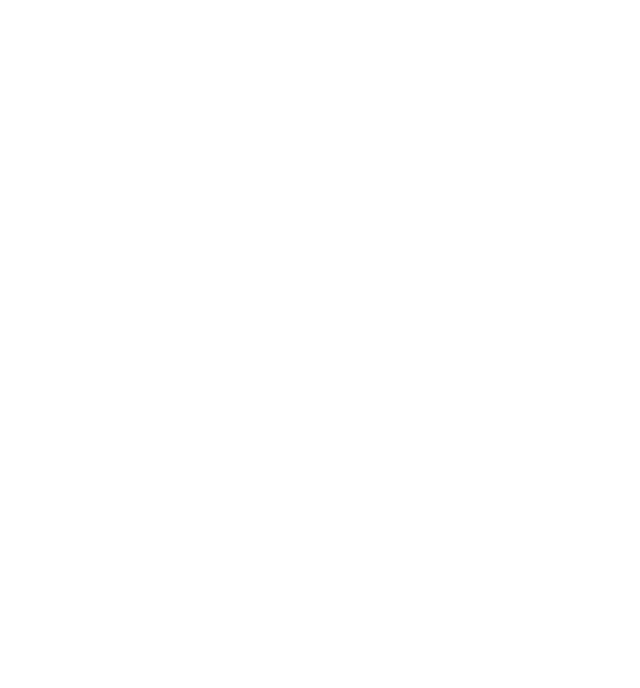
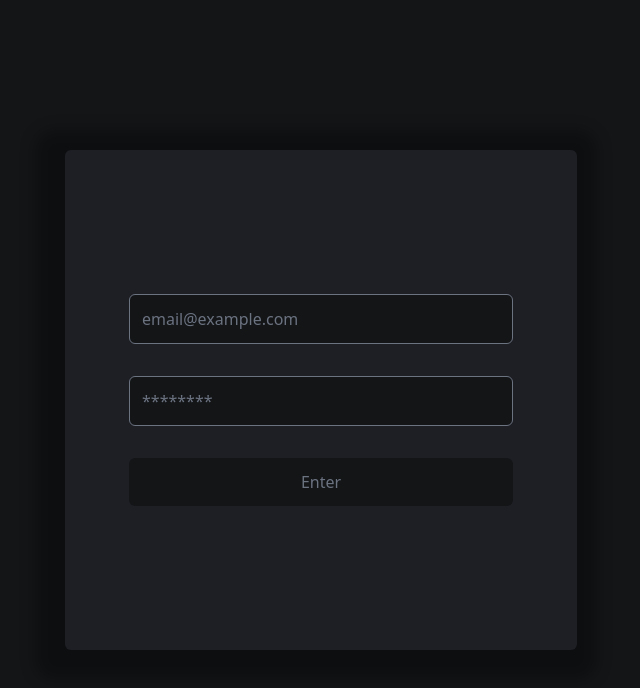
Before and after one commit to KalmonJ/chat, a Next.js app: page / in a window 1280 px wide. Shown: the top 688 px of the page, without its empty margins (319-959 px from the left). Built offline with nearby package versions, Linux system fonts and the light colour scheme.

Commit message:
feat: implement login

```diff
--- a/package.json
+++ b/package.json
@@ -15,10 +15,11 @@
     "eslint": "8.29.0",
     "eslint-config-next": "13.0.6",
     "next": "13.0.6",
+    "nookies": "^2.5.2",
     "react": "18.2.0",
     "react-dom": "18.2.0",
-    "twin.macro": "^3.1.0",
-    "typescript": "4.9.4"
+    "typescript": "4.9.4",
+    "zustand": "^4.1.5"
   },
   "devDependencies": {
     "autoprefixer": "^10.4.13",
--- a/src/components/login/LoginForm.tsx
+++ b/src/components/login/LoginForm.tsx
@@ -1,3 +1,29 @@
+import { useForm } from "./../../hooks/useForm";
+
 export const LoginForm = () => {
-  return <form className="flex flex-col"></form>;
+  const { handleChange, handleSubmit } = useForm({ email: "", password: "" });
+
+  return (
+    <form
+      onSubmit={handleSubmit}
+      className="flex flex-col gap-8 justify-center p-8 items-center shadow-login h-[500px] max-w-lg w-full rounded-md bg-header"
+    >
+      <input
+        placeholder="email@example.com"
+        onChange={handleChange}
+        className="input-login"
+        name="email"
+      />
+      <input
+        placeholder="********"
+        type="password"
+        onChange={handleChange}
+        className="input-login"
+        name="password"
+      />
+      <button type="submit" className="button-login">
+        Enter
+      </button>
+    </form>
+  );
 };
--- /dev/null
+++ b/src/hooks/useForm.tsx
@@ -0,0 +1,62 @@
+import { ChangeEvent, FormEvent, useState } from "react";
+import { AuthService } from "services/AuthService";
+import { User } from "services/UserService";
+import { useRouter } from "next/router";
+import { useUser } from "./useUser";
+
+export interface Login {
+  email: string;
+  password: string;
+}
+
+export interface Register extends Login {
+  username: string;
+}
+
+export const useForm = <S extends Login | Register>(initialState: S) => {
+  const { setUser } = useUser();
+  const [state, setState] = useState<S>(initialState);
+  const [error, setError] = useState("");
+  const route = useRouter();
+
+  const handleChange = (e: ChangeEvent<HTMLInputElement>) => {
+    const name = e.target.name;
+    const value = e.target.value;
+
+    setState({
+      ...state,
+      [name]: value,
+    });
+  };
+
+  const handleSubmit = async (e: FormEvent) => {
+    e.preventDefault();
+    if ("username" in initialState) {
+      console.log("register");
+    }
+
+    const response: User = await AuthService.login(state);
+    const hasError = verifyErrors(response);
+
+    if (!hasError) {
+      setUser(response);
+      return route.push("/chat");
+    }
+  };
+
+  const verifyErrors = (response: any) => {
+    if ("error" in response) {
+      setError(response.error.message);
+      return true;
+    }
+
+    return false;
+  };
+
+  return {
+    state,
+    handleChange,
+    handleSubmit,
+    error,
+  };
+};
--- /dev/null
+++ b/src/hooks/useUser.tsx
@@ -0,0 +1,14 @@
+import { User } from "services/UserService";
+import create from "zustand";
+
+interface UseUser {
+  user: User;
+  setUser: (user: User) => void;
+}
+
+export const useUser = create<UseUser>((set) => ({
+  user: {} as User,
+  setUser: (user) => {
+    set(() => ({ user }));
+  },
+}));
--- /dev/null
+++ b/src/pages/chat.tsx
@@ -0,0 +1,25 @@
+import { NextPageContext } from "next";
+import { User, UserService } from "services/UserService";
+
+interface ChatPageProps {
+  currentUser: User;
+}
+
+export function getServerSideProps(ctx: NextPageContext) {
+  const currentUser: User = UserService.get(ctx);
+  return {
+    props: {
+      currentUser,
+    },
+  };
+}
+
+export const Chat = (props: ChatPageProps) => {
+  return (
+    <h1>
+      {props.currentUser.username} id: {props.currentUser.uid}
+    </h1>
+  );
+};
+
+export default Chat;
--- a/src/pages/index.tsx
+++ b/src/pages/index.tsx
@@ -1,3 +1,9 @@
+import { LoginForm } from "components/login/LoginForm";
+
 export default function Home() {
-  return <div className="h-screen w-screen bg-black"></div>;
+  return (
+    <div className="h-screen w-screen flex justify-center items-center bg-group">
+      <LoginForm />
+    </div>
+  );
 }
--- /dev/null
+++ b/src/services/AuthService.ts
@@ -0,0 +1,30 @@
+import { Login } from "hooks/useForm";
+import { TokenService } from "./TokenService";
+
+export const AuthService = {
+  async login(credentials: Login) {
+    return fetch("http://localhost:8080/signin", {
+      method: "POST",
+      headers: {
+        "Content-Type": "application/json",
+      },
+      body: JSON.stringify(credentials),
+    })
+      .then(async (result) => {
+        const user = await result.json();
+
+        if (!result.ok) {
+          throw new Error(user.error);
+        }
+
+        console.log(user, "usuário");
+        TokenService.save(null, user);
+        return user;
+      })
+      .catch((error) => {
+        return {
+          error,
+        };
+      });
+  },
+};
--- /dev/null
+++ b/src/services/TokenService.ts
@@ -0,0 +1,21 @@
+import { NextPageContext } from "next";
+import nookies from "nookies";
+
+type TokenServiceContext = NextPageContext | null;
+
+const key = "client";
+
+export const TokenService = {
+  save(ctx: TokenServiceContext, token: string) {
+    return nookies.set(ctx, key, JSON.stringify(token));
+  },
+
+  get(ctx: TokenServiceContext = null) {
+    const cookies = nookies.get(ctx);
+    return JSON.parse(cookies.client);
+  },
+
+  destroy(ctx: TokenServiceContext) {
+    return nookies.destroy(ctx, key);
+  },
+};
--- /dev/null
+++ b/src/services/UserService.ts
@@ -0,0 +1,18 @@
+import { Register } from "hooks/useForm";
+import { NextPageContext } from "next";
+import { TokenService } from "./TokenService";
+
+export interface User {
+  token: string;
+  username: string;
+  email: string;
+  uid: string;
+}
+
+export const UserService = {
+  register(credentials: Register) {},
+  get(ctx: NextPageContext) {
+    const userFromCookies = TokenService.get(ctx);
+    return userFromCookies;
+  },
+};
--- a/src/styles/globals.css
+++ b/src/styles/globals.css
@@ -2,3 +2,13 @@
 @tailwind components;
 @tailwind utilities;
 @import url("https://fonts.googleapis.com/css2?family=DM+Sans:ital,wght@0,400;0,500;0,700;1,400;1,500;1,700&display=swap");
+
+@layer components {
+  .input-login {
+    @apply w-full max-w-sm focus-visible:outline-none text-description rounded-md p-3 bg-group border border-gray-500 placeholder:text-gray-500;
+  }
+
+  .button-login {
+    @apply w-full max-w-sm bg-group rounded-md p-3 text-gray-500;
+  }
+}
--- a/tailwind.config.js
+++ b/tailwind.config.js
@@ -1,9 +1,6 @@
 /** @type {import('tailwindcss').Config} */
 module.exports = {
-  content: [
-    "./pages/**/*.{js,ts,jsx,tsx}",
-    "./components/**/*.{js,ts,jsx,tsx}",
-  ],
+  content: ["./src/**/*.{js,ts,jsx,tsx}", "./src/**/*.{js,ts,jsx,tsx}"],
   theme: {
     extend: {
       colors: {
@@ -20,6 +17,9 @@
         description: "#F2F2F2",
         name: "#E9E9E9",
       },
+      boxShadow: {
+        login: "-5px 5px 15px 25px rgba(0, 0, 0, 0.3)",
+      },
       fontFamily: {
         "DM-Sans": ["DM Sans", "sans-serif"],
       },
```
Also changed, not shown: 1 other file (tests, documents, lock files or other folders).
